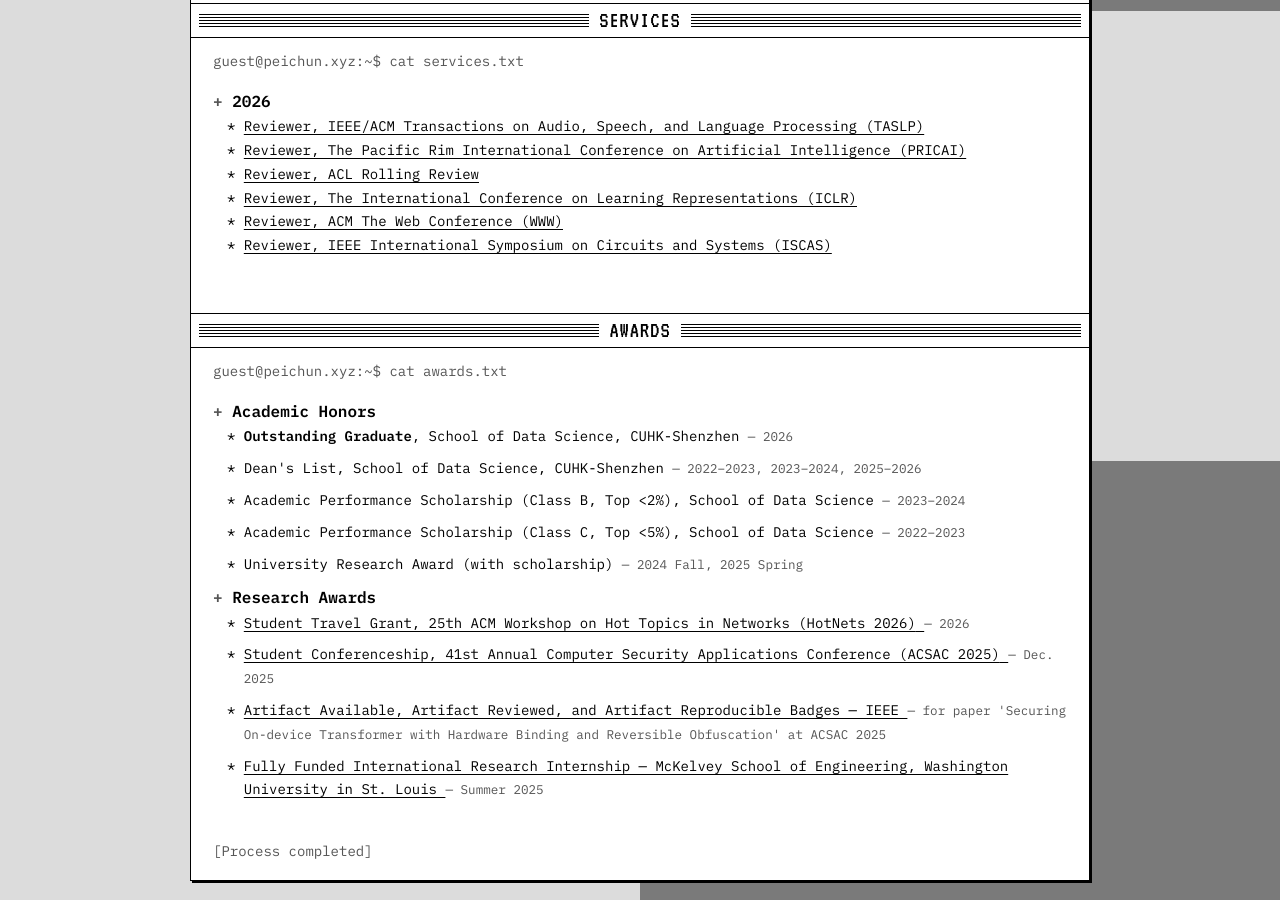
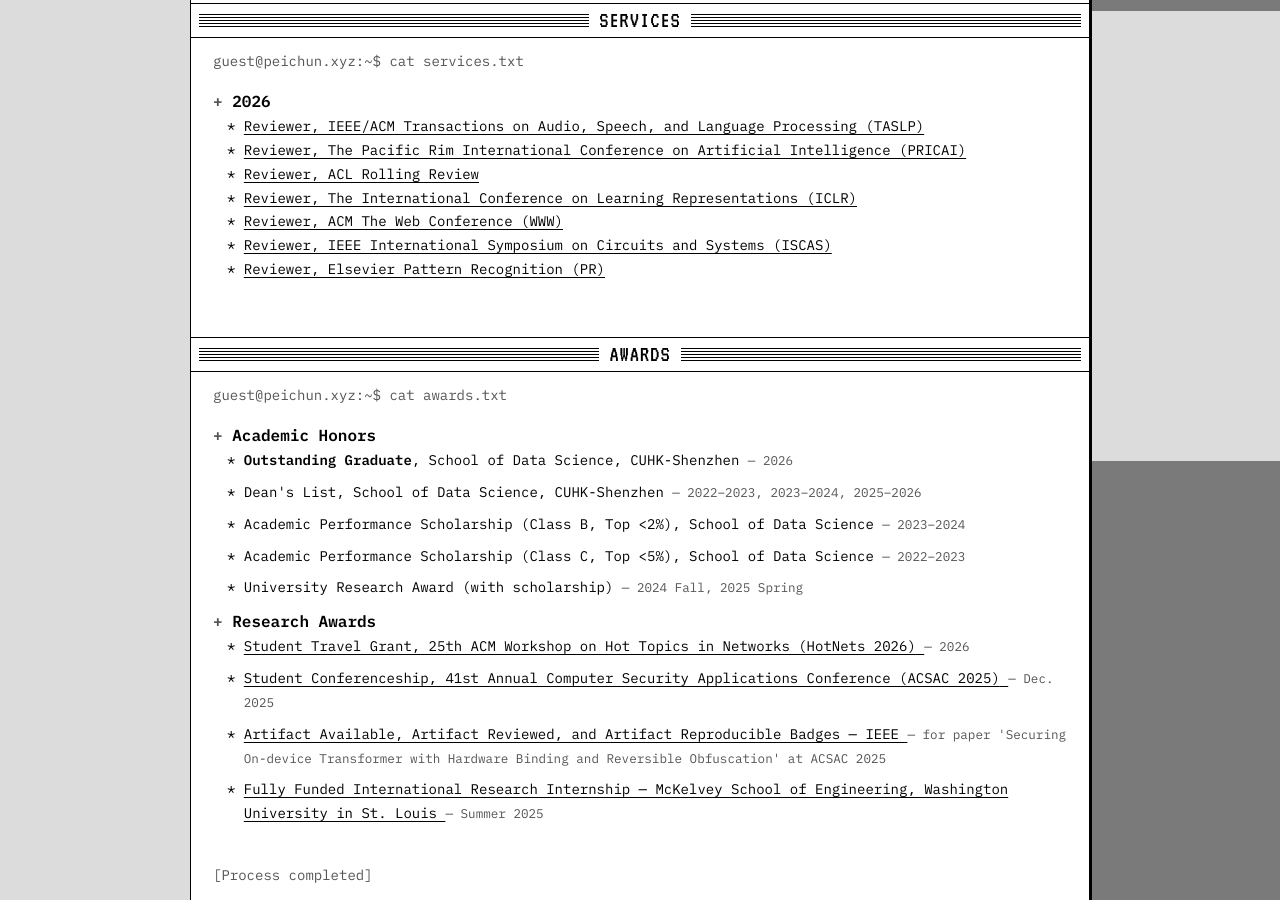
Before and after one commit to sarendis56/sarendis56.github.io, a Jekyll site: the page built from index.md, in a window 1280 px wide and 900 px high, scrolled down 2239 px. Built offline with Jekyll 4.4.1, drawn with Linux system fonts in a browser that asks for light colours; a style sheet for code colours, icons or effects is not loaded.

Commit message:
Update 11.16

```diff
--- a/_data/services.yml
+++ b/_data/services.yml
@@ -7,5 +7,6 @@ main:
        {"title": "Reviewer, The International Conference on Learning Representations (ICLR)", "link": "https://iclr.cc/Conferences/2027"},
        {"title": "Reviewer, ACM The Web Conference (WWW)", "link": "https://www.thewebconf.org/"},
        {"title": "Reviewer, IEEE International Symposium on Circuits and Systems (ISCAS)", "link": "https://2027.ieee-iscas.org/"},
+       {"title": "Reviewer, Elsevier Pattern Recognition (PR)", "link": "https://www.sciencedirect.com/journal/pattern-recognition"},
      ]
   ]
```
Also changed, not shown: 2 other files.
